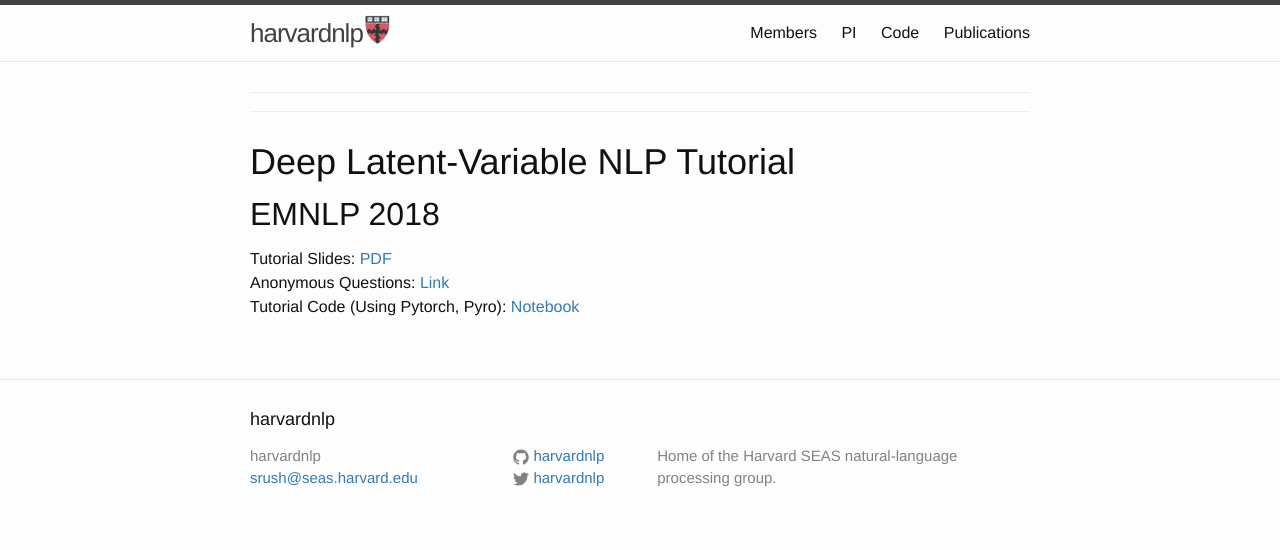
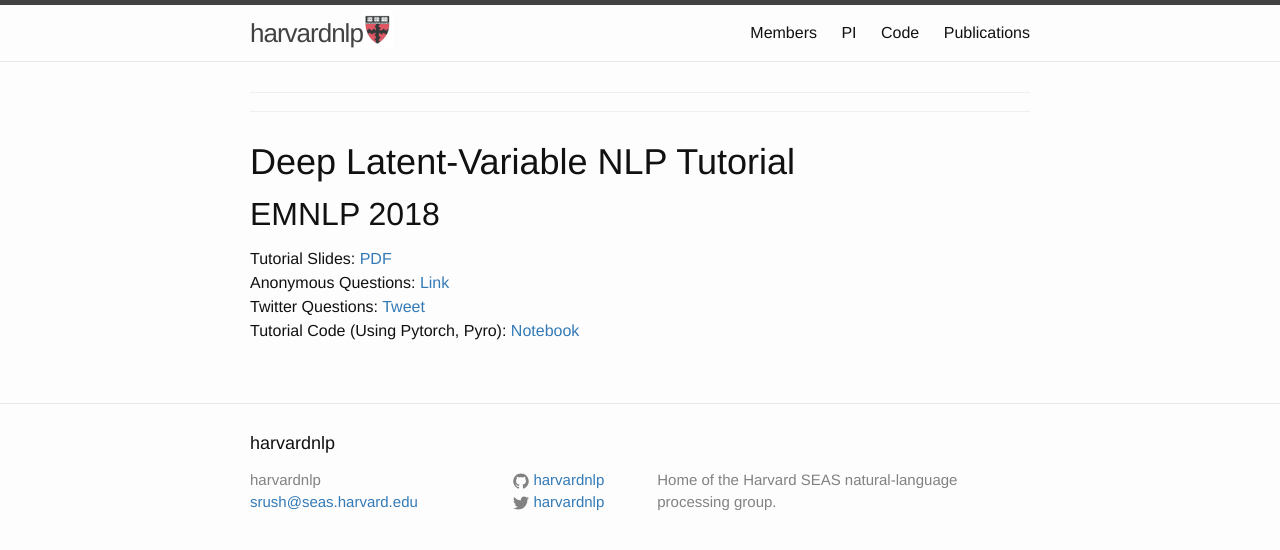
Before and after one commit to harvardnlp/harvardnlp.github.io, a Jekyll site: the page built from latent-nlp-tutorial.html, in a window 1280 px wide. Shown: the top 550 px of the page. Built offline with Jekyll 4.4.1, drawn with Linux system fonts in a browser that asks for light colours.

Commit message:
Update latent-nlp-tutorial.html

```diff
--- a/latent-nlp-tutorial.html
+++ b/latent-nlp-tutorial.html
@@ -10,6 +10,8 @@
 
 Anonymous Questions: <a href="http://cs61.seas.harvard.edu/jk/cs281/">Link</a>
 <br>
+Twitter Questions: <a href="https://twitter.com/harvardnlp">Tweet</a>
 
+<br>
 Tutorial Code (Using Pytorch, Pyro): <a href="https://colab.research.google.com/drive/1b522fQGUdFI8Wl840D_XsevYYdbIAlrl]
 ">Notebook</a>
```
